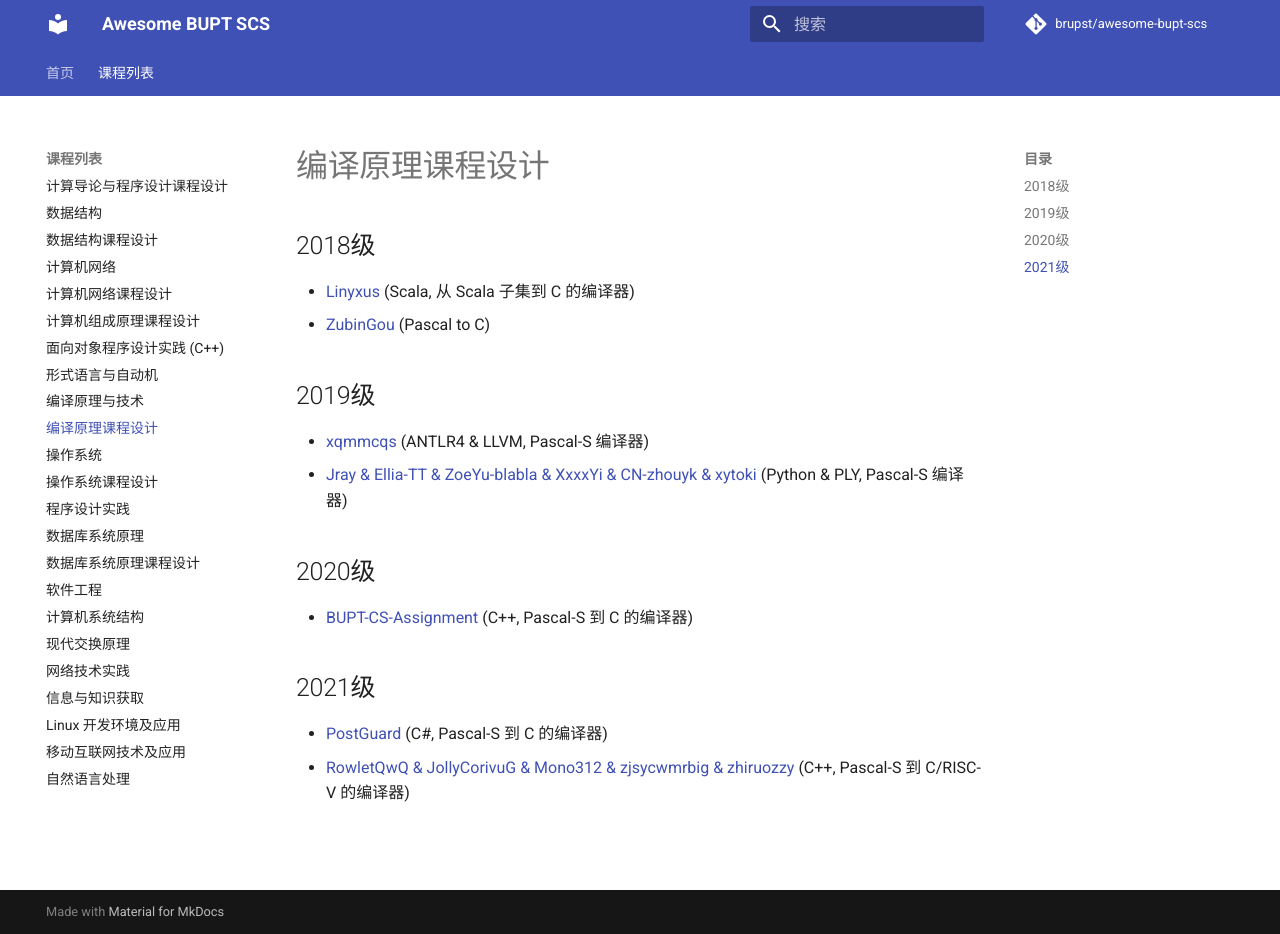
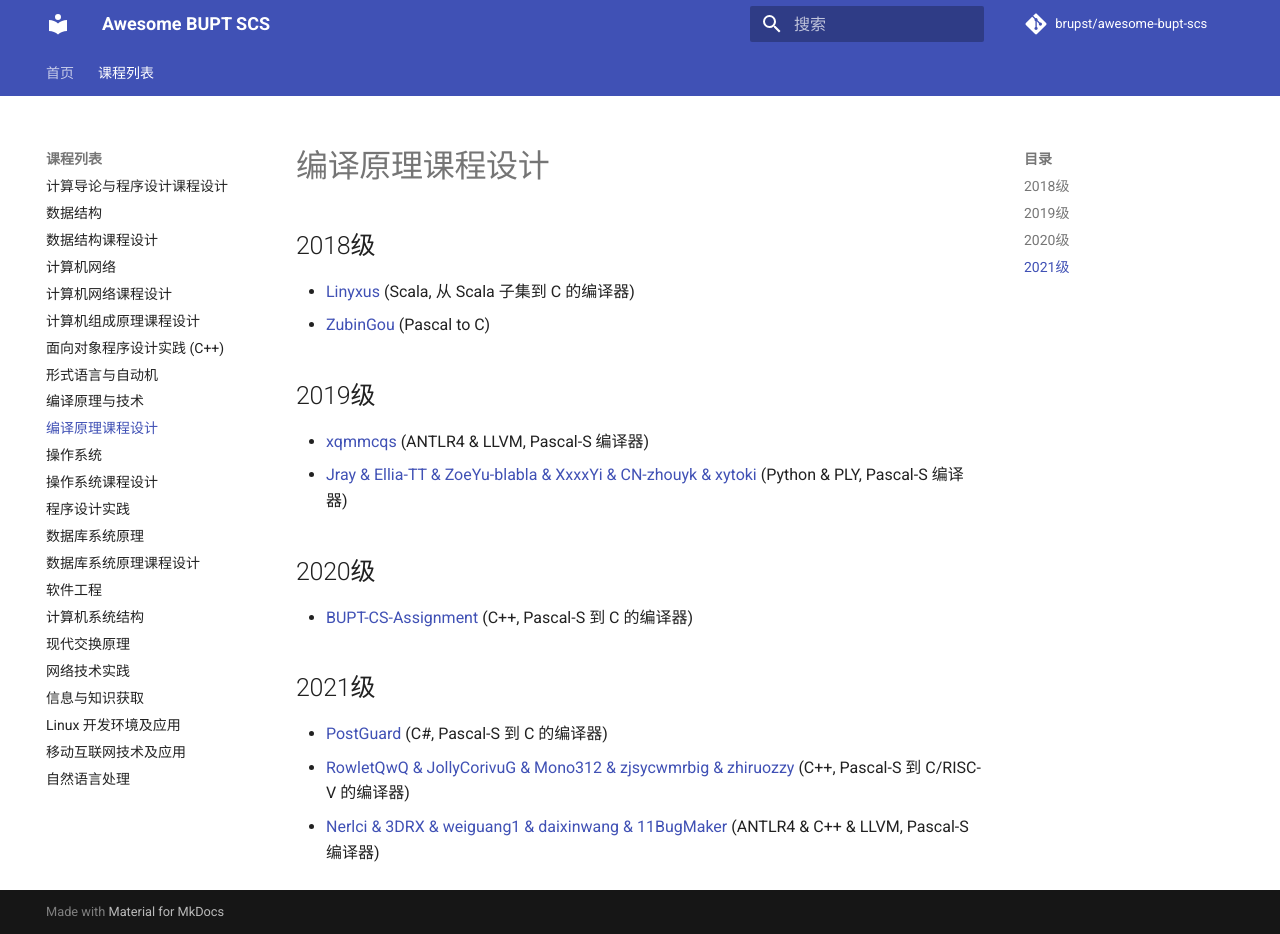
Before and after one commit to brupst/awesome-bupt-scs, an MkDocs documentation site: the page built from projects/Advanced-Labs-in-Compilers.md, in a window 1280 px wide and 934 px high. Built offline with MkDocs 1.6.1 and Material for MkDocs 9.7.7, drawn with Linux system fonts in a browser that asks for light colours; comment, search, counter and statistics services are not loaded.

Commit message:
Add: Nerlci's project in Advanced-Labs-in-Compilers.md

```diff
--- a/projects/Advanced-Labs-in-Compilers.md
+++ b/projects/Advanced-Labs-in-Compilers.md
@@ -17,3 +17,4 @@
 
 - [PostGuard](https://github.com/post-guard/Canon) (C#, Pascal-S 到 C 的编译器)
 - [RowletQwQ & JollyCorivuG & Mono312 & zjsycwmrbig & zhiruozzy](https://github.com/RowletQwQ/BUPT-PASCC) (C++, Pascal-S 到 C/RISC-V 的编译器)
+- [Nerlci & 3DRX & weiguang1 & daixinwang & 11BugMaker](https://github.com/Nerlci/passcal) (ANTLR4 & C++ & LLVM, Pascal-S 编译器)
```
